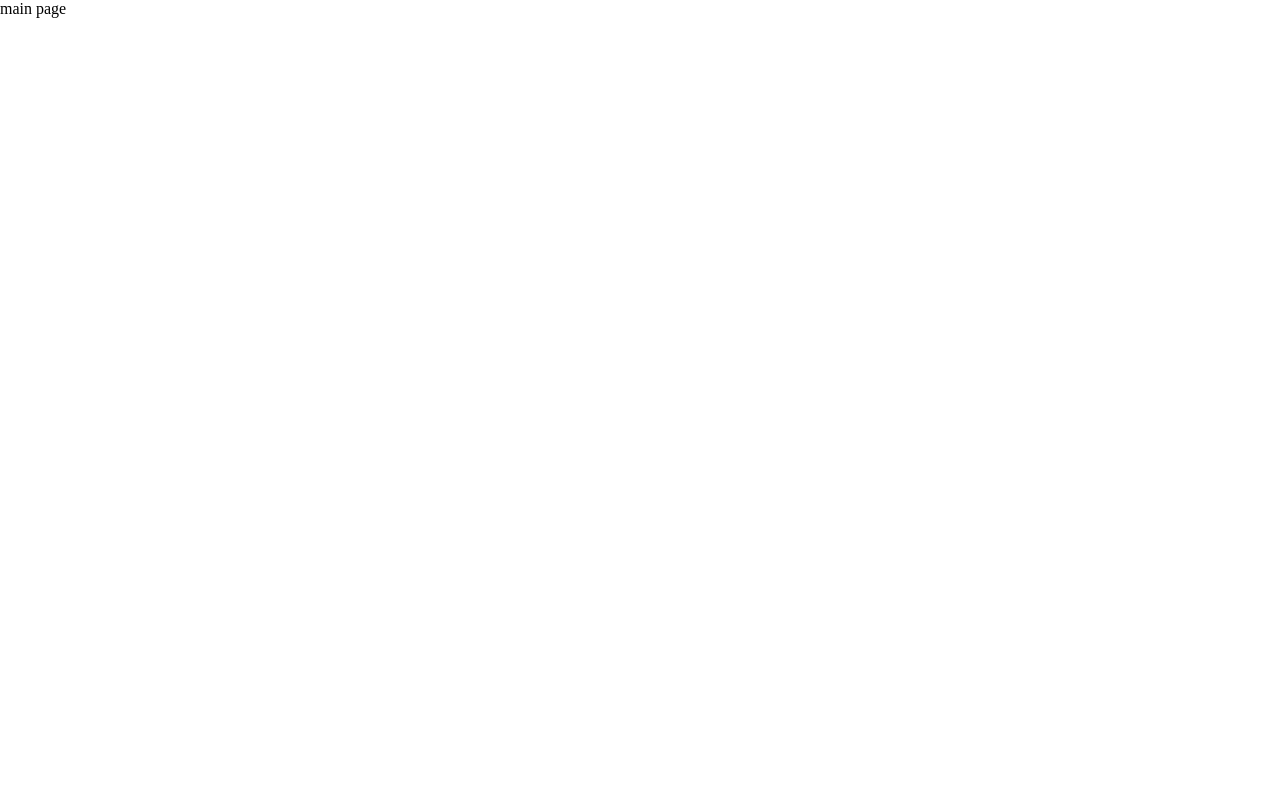
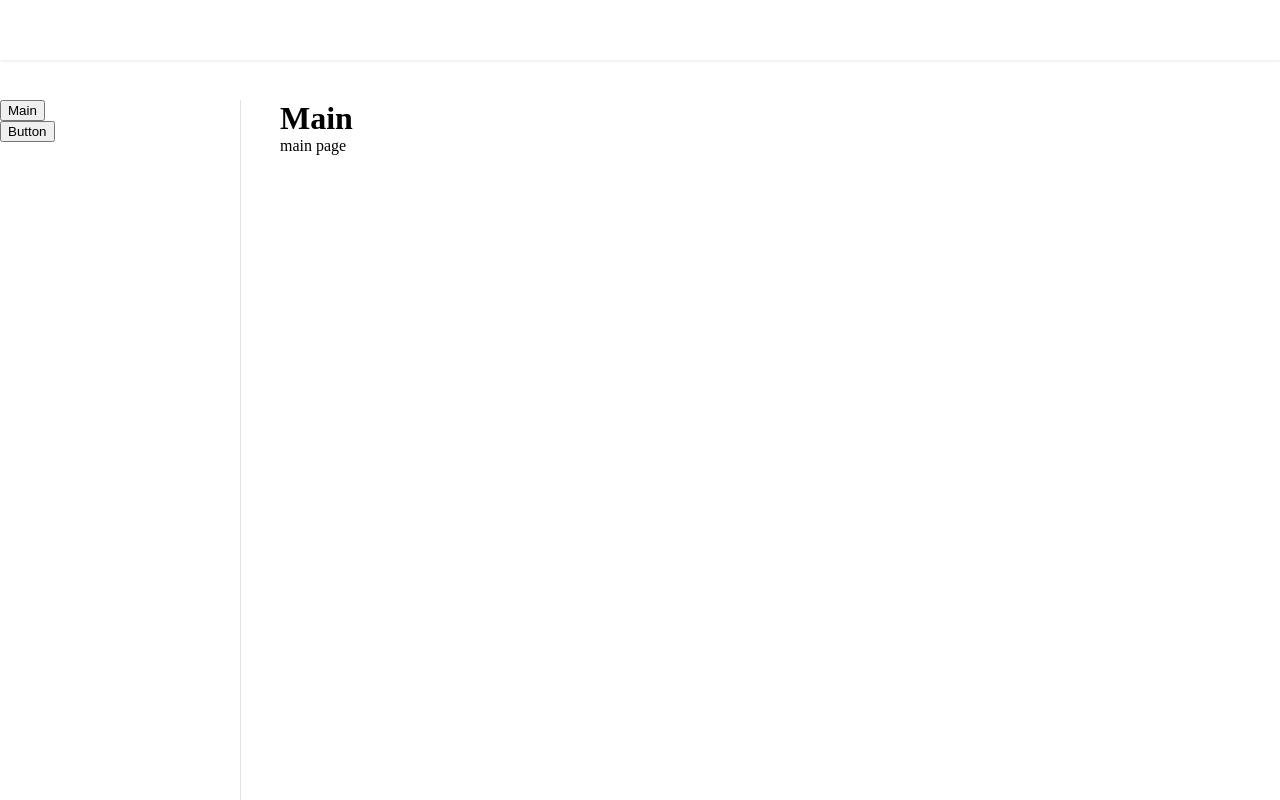
Before and after one commit to nuuuri/ui, a React (Vite) app: page / in a window 1280 px wide. Built offline with nearby package versions, Linux system fonts and the light colour scheme.

Commit message:
[feat] Layout 추가

```diff
--- /dev/null
+++ b/src/pages/_layout.tsx
@@ -0,0 +1,74 @@
+import { Suspense } from 'react';
+import { Link, Outlet } from 'react-router-dom';
+
+import styled from '@emotion/styled';
+
+const Container = styled.div`
+  display: grid;
+  grid-template-areas:
+    'header header'
+    'sidebar main';
+  grid-template-rows: 60px auto;
+  grid-template-columns: 240px auto;
+  row-gap: 40px;
+  width: 100vw;
+  height: 100vh;
+`;
+
+const Header = styled.header`
+  grid-area: header;
+  width: 100%;
+  height: 100%;
+  box-shadow:
+    1px 2px 0 rgba(0, 0, 0, 0.03),
+    0 1px 6px -1px rgba(0, 0, 0, 0.02),
+    0 2px 4px 0 rgba(0, 0, 0, 0.02);
+`;
+
+const Sidebar = styled.div`
+  grid-area: sidebar;
+  display: flex;
+  flex-direction: column;
+  width: 100%;
+  height: 100%;
+  border-right: 1px solid #e2e2e2;
+`;
+
+const Main = styled.main`
+  grid-area: main;
+  padding: 0 40px;
+`;
+
+const components = [
+  {
+    name: 'Main',
+    path: '/',
+  },
+  {
+    name: 'Button',
+    path: '/button',
+  },
+];
+
+export default function Layout() {
+  const current = components.find((comp) => comp.path === window.location.pathname);
+
+  return (
+    <Container>
+      <Header />
+      <Sidebar>
+        {components.map((comp) => (
+          <Link key={comp.name} to={comp.path}>
+            <button>{comp.name}</button>
+          </Link>
+        ))}
+      </Sidebar>
+      <Main>
+        <Suspense fallback={'loading...'}>
+          <h1>{current?.name}</h1>
+          <Outlet />
+        </Suspense>
+      </Main>
+    </Container>
+  );
+}
```
Also changed, not shown: src/App.tsx (+9 -1 lines).
